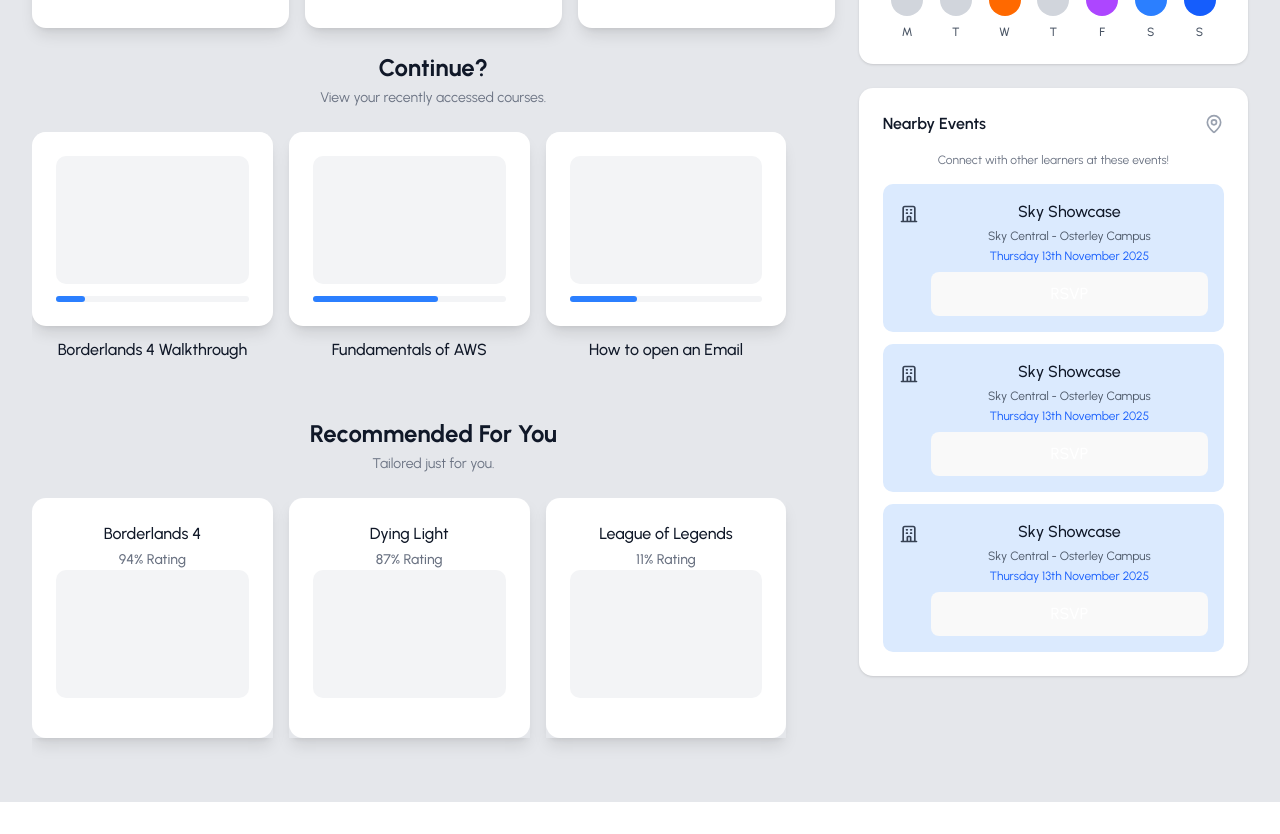
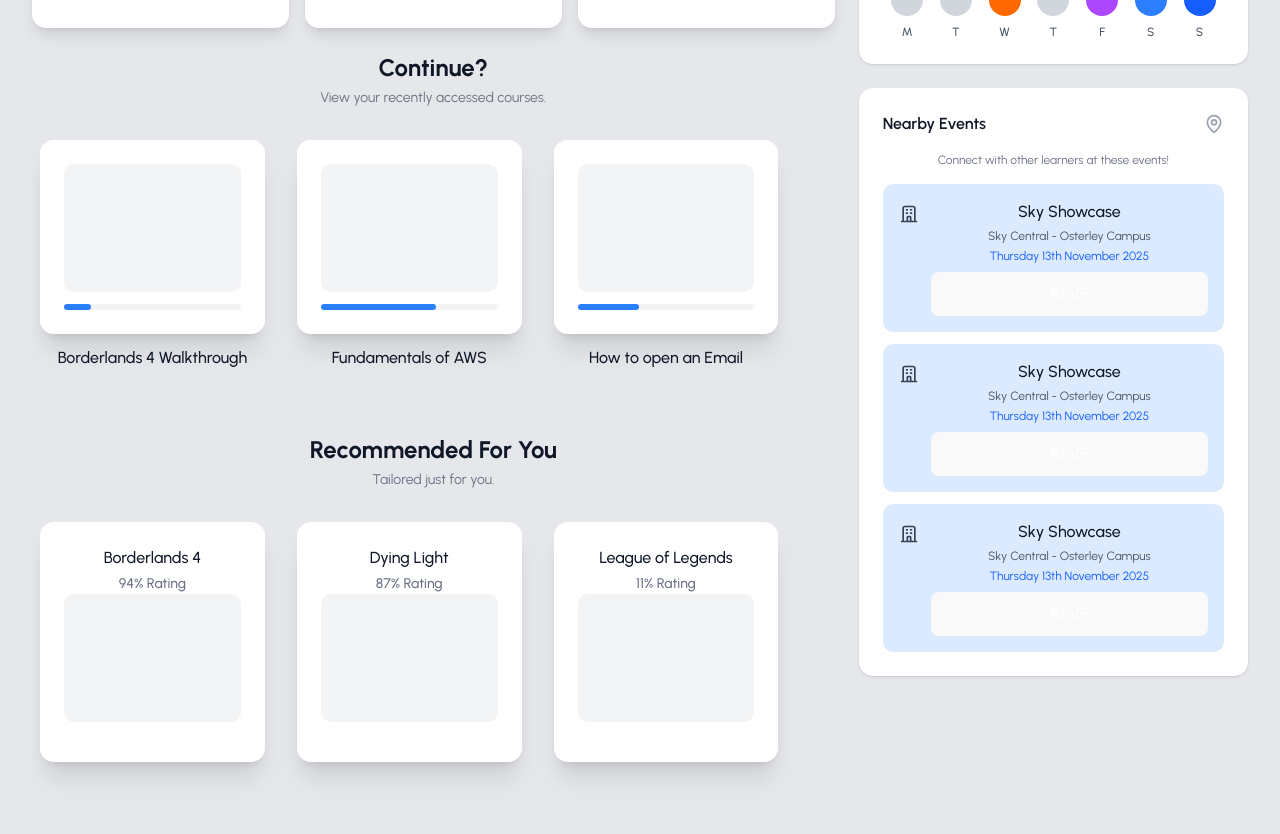
Before and after one commit to ayazb7/team-3-project, a React (Vite) app in the folder frontend/team-3/: page / in a window 1280 px wide. Shown: the part 260-1094 px from the top of the page. Before the commit the page ends 1062 px from the top, so only its background shows below. Built offline with nearby package versions, Linux system fonts and the light colour scheme; a web font is replaced by a local one.

Commit message:
UPDATE: fixed shadowing around boxes

```diff
--- a/frontend/team-3/src/App.jsx
+++ b/frontend/team-3/src/App.jsx
@@ -5,6 +5,7 @@ import ModelViewer from "./components/ModelViewer";
 import LandingPage from "./pages/LandingPage";
 function App() {
   return (
+
     <div className="App">
       <Dashboard />
     </div>
--- a/frontend/team-3/src/components/CourseCard.jsx
+++ b/frontend/team-3/src/components/CourseCard.jsx
@@ -1,14 +1,16 @@
 const CourseCard = ({ title, progress }) => (
-<div className="transform transition-all duration-300 hover:scale-105">
-  <a href="#" className="bg-white block rounded-xl shadow-lg overflow-hidden group">
-    <div className="bg-white rounded-xl p-6 shadow-md hover:shadow-lg transition-all">
+  <div className="p-2 transform transition-all duration-300 hover:scale-105">
+    <a href="#" className="bg-white block rounded-xl group">
+      <div className="bg-white block rounded-xl p-6 shadow-xl hover:shadow-2xl transition-all">
+        <div className="relative h-32 bg-gray-100 rounded-lg overflow-hidden">
 
-
+          {/* Image / placeholder wrapper put thumbnail image here */}
           <div className="relative h-32 bg-gray-100 rounded-lg overflow-hidden"> {/* Image / placeholder wrapper put thumbnail image here */}
             <div className="absolute inset-0 flex items-center justify-center bg-black/40 opacity-0 hover:opacity-100 transition-opacity">
-              <span className="py-1.5 px-4 text-white bg-grey-500 rounded text-sm font-medium mb-3">
+              <span className="py-1.5 px-4 text-white rounded text-sm font-medium">
                 View
               </span>
+            </div>
           </div>
         </div>
 
@@ -21,6 +23,7 @@ const CourseCard = ({ title, progress }) => (
         </div>
       </div>
     </a>
+
     <h3 className="font-medium text-gray-900 mt-3">
       {title}
     </h3>
--- a/frontend/team-3/src/components/RecommendedCard.jsx
+++ b/frontend/team-3/src/components/RecommendedCard.jsx
@@ -1,14 +1,14 @@
 const RecommendedCard = ({ title, rating}) => (
-  <div className = "transform transition-all duration-300 hover:scale-105 shadow-lg">
-    <a href="#" className="overflow-hidden group">
-      <div className="bg-white block rounded-xl p-6 hover:shadow-lg transition-all">
+  <div className = "p-2 transform transition-all duration-300 hover:scale-105">
+    <a href="#" className="group">
+      <div className="bg-white block rounded-xl p-6 shadow-xl hover:shadow-2xl transition-all">
         <div className="text-center mb-4 ">
           <h3 className="text-gray-900 mb-1">{title}</h3>
           <p className="text-sm text-gray-500">{rating}</p>
         {/* Image / placeholder wrapper */}
           <div className="relative h-32 bg-gray-100 rounded-lg overflow-hidden"> {/* Image / placeholder wrapper put thumbnail image here */}
             <div className="absolute inset-0 flex items-center justify-center bg-black/40 opacity-0 hover:opacity-100 transition-opacity">
-              <span className="py-1.5 px-4 text-white bg-grey-500 rounded text-sm font-medium">
+              <span className="py-1.5 px-4 text-white rounded text-sm font-medium">
                 View
               </span>
             </div>
```
Lines whose indentation alone changed are shown as unchanged.
